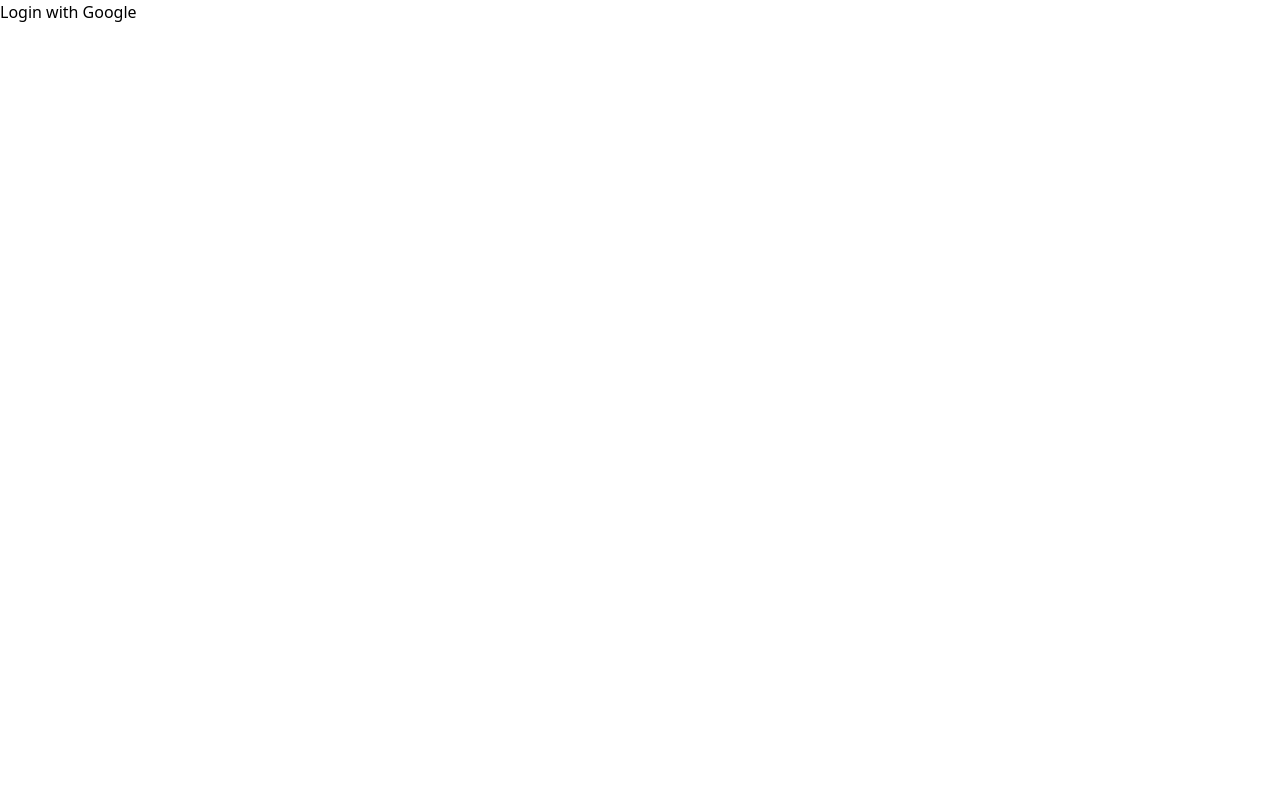
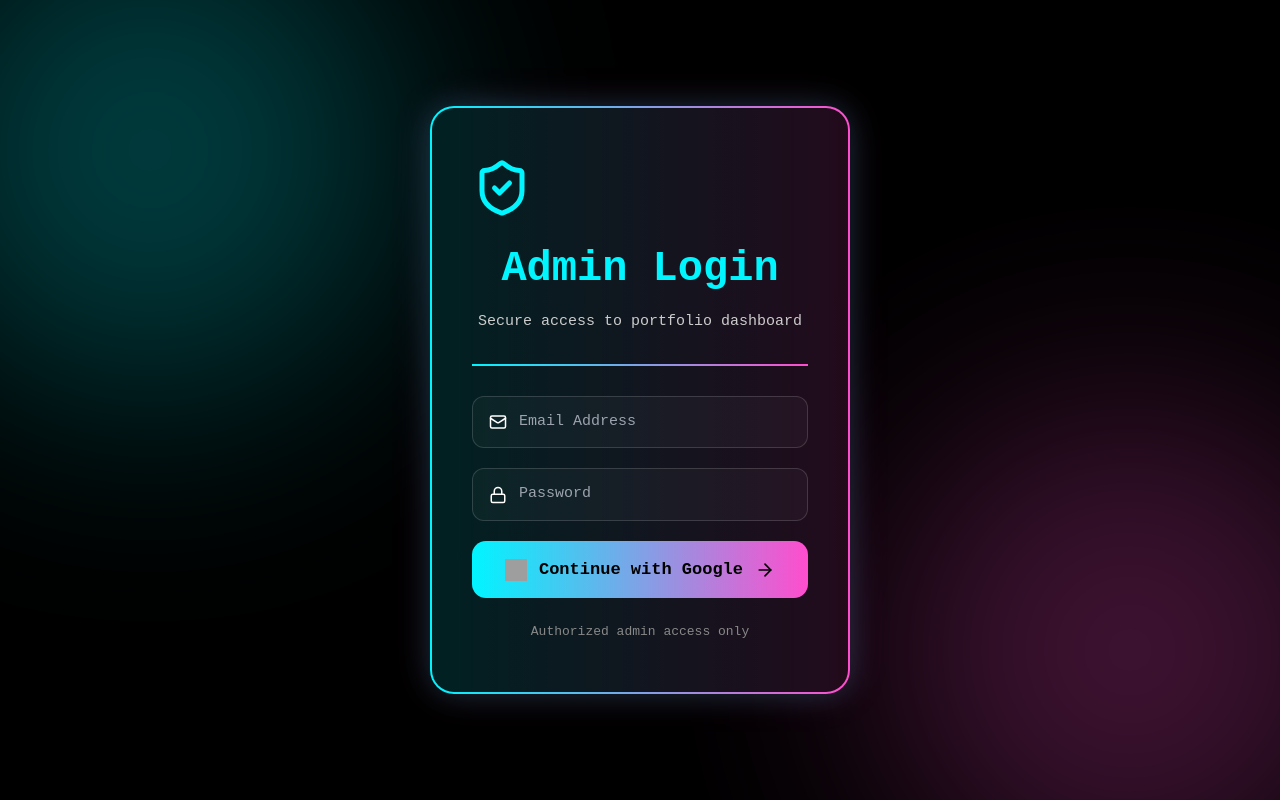
Before and after one commit to Soumya-xedux/S_Portfolio, a React (Create React App) app: page /login in a window 1280 px wide. Built offline with nearby package versions, Linux system fonts and the light colour scheme; grey boxes are pictures that could not be loaded.

Commit message:
upgrade Login Page UI

```diff
--- a/src/Pages/Login.jsx
+++ b/src/Pages/Login.jsx
@@ -1,33 +1,121 @@
 import { auth, provider, signInWithPopup } from "../firebase";
 
 import { useNavigate } from "react-router-dom";
+
+import styles from "./Login.module.css";
+
+import {
+  Mail,
+  Lock,
+  ShieldCheck,
+  ArrowRight,
+} from "lucide-react";
 
 const Login = () => {
   const navigate = useNavigate();
 
   const handleGoogleLogin = async () => {
     try {
-      const result = await signInWithPopup(auth, provider);
+      const result = await signInWithPopup(
+        auth,
+        provider
+      );
 
       const user = result.user;
-      if (user.email !== "luckyssoumya719@gmail.com") {
+
+      if (
+        user.email !==
+        "luckyssoumya719@gmail.com"
+      ) {
         alert("Unauthorized User");
         return;
       }
 
-      console.log(user);
-
-      localStorage.setItem("admin-auth", "true");
+      localStorage.setItem(
+        "admin-auth",
+        "true"
+      );
 
       navigate("/commander");
+
     } catch (err) {
       console.error(err);
+
+      alert("Google Login Failed");
     }
   };
 
   return (
-    <div>
-      <button onClick={handleGoogleLogin}>Login with Google</button>
+    <div className={styles.page}>
+      <div className={styles.container}>
+        {/* Glow Background */}
+        <div className={styles.glow1}></div>
+        <div className={styles.glow2}></div>
+
+        {/* Login Card */}
+        <div className={styles.card}>
+          {/* Icon */}
+          <div className={styles.iconWrapper}>
+            <ShieldCheck
+              size={60}
+              className={styles.icon}
+            />
+          </div>
+
+          {/* Heading */}
+          <h1 className={styles.title}>
+            Admin Login
+          </h1>
+
+          <p className={styles.subtitle}>
+            Secure access to portfolio dashboard
+          </p>
+
+          {/* Divider */}
+          <div className={styles.divider}></div>
+
+          {/* Fake Inputs */}
+          <div className={styles.inputBox}>
+            <Mail size={20} />
+
+            <input
+              type="text"
+              placeholder="Email Address"
+              disabled
+            />
+          </div>
+
+          <div className={styles.inputBox}>
+            <Lock size={20} />
+
+            <input
+              type="password"
+              placeholder="Password"
+              disabled
+            />
+          </div>
+
+          {/* Login Button */}
+          <button
+            className={styles.loginBtn}
+            onClick={handleGoogleLogin}
+          >
+            <img
+              src="https://cdn.jsdelivr.net/gh/devicons/devicon/icons/google/google-original.svg"
+              alt="google"
+            />
+
+            Continue with Google
+
+            <ArrowRight size={20} />
+          </button>
+
+          {/* Footer */}
+          <p className={styles.footer}>
+            Authorized admin access only
+          </p>
+        </div>
+      </div>
     </div>
   );
 };
--- /dev/null
+++ b/src/Pages/Login.module.css
@@ -0,0 +1,242 @@
+.page {
+  min-height: 100vh;
+  width: 100%;
+  background: black;
+  overflow: hidden;
+
+  display: flex;
+  justify-content: center;
+  align-items: center;
+
+  font-family: "Courier New", Courier, monospace;
+}
+
+.container {
+  position: relative;
+
+  width: 100%;
+  height: 100vh;
+
+  display: flex;
+  justify-content: center;
+  align-items: center;
+
+  overflow: hidden;
+}
+
+/* Glow Effects */
+
+.glow1,
+.glow2 {
+  position: absolute;
+
+  width: 500px;
+  height: 500px;
+
+  border-radius: 50%;
+
+  filter: blur(120px);
+
+  opacity: 0.25;
+}
+
+.glow1 {
+  background: #00f5ff;
+
+  top: -100px;
+  left: -100px;
+}
+
+.glow2 {
+  background: #ff4ecd;
+
+  bottom: -100px;
+  right: -100px;
+}
+
+/* Card */
+
+.card {
+  position: relative;
+  z-index: 2;
+
+  width: 420px;
+
+  padding: 50px 40px;
+
+  border-radius: 24px;
+
+  background: rgba(0, 0, 0, 0.7);
+
+  border: 2px solid transparent;
+
+  background-image:
+    linear-gradient(#000000dd, #000000dd),
+    linear-gradient(90deg, #00f5ff, #ff4ecd);
+
+  background-origin: border-box;
+  background-clip: padding-box, border-box;
+
+  backdrop-filter: blur(20px);
+
+  box-shadow:
+    0 0 30px rgba(0, 245, 255, 0.15),
+    0 0 40px rgba(255, 78, 205, 0.15);
+
+  text-align: center;
+}
+
+/* Icon */
+
+.iconWrapper {
+  margin-bottom: 20px;
+}
+
+.icon {
+  color: #00f5ff;
+}
+
+/* Text */
+
+.title {
+  color: #00f5ff;
+
+  font-size: 42px;
+
+  margin-bottom: 10px;
+
+  font-weight: bold;
+}
+
+.subtitle {
+  color: #cccccc;
+
+  font-size: 15px;
+
+  margin-bottom: 30px;
+}
+
+/* Divider */
+
+.divider {
+  width: 100%;
+  height: 2px;
+
+  margin-bottom: 30px;
+
+  background: linear-gradient(
+    90deg,
+    #00f5ff,
+    #ff4ecd
+  );
+}
+
+/* Inputs */
+
+.inputBox {
+  display: flex;
+  align-items: center;
+
+  gap: 12px;
+
+  width: 100%;
+
+  padding: 14px 16px;
+
+  margin-bottom: 20px;
+
+  border-radius: 12px;
+
+  border: 1px solid rgba(255, 255, 255, 0.15);
+
+  background: rgba(255, 255, 255, 0.03);
+
+  color: white;
+}
+
+.inputBox input {
+  width: 100%;
+
+  background: transparent;
+
+  border: none;
+
+  outline: none;
+
+  color: white;
+
+  font-size: 15px;
+}
+
+/* Button */
+
+.loginBtn {
+  width: 100%;
+
+  margin-top: 15px;
+
+  padding: 16px;
+
+  border: none;
+
+  border-radius: 14px;
+
+  background: linear-gradient(
+    90deg,
+    #00f5ff,
+    #ff4ecd
+  );
+
+  color: black;
+
+  font-size: 17px;
+
+  font-weight: bold;
+
+  cursor: pointer;
+
+  display: flex;
+  align-items: center;
+  justify-content: center;
+
+  gap: 12px;
+
+  transition: 0.3s ease;
+}
+
+.loginBtn img {
+  width: 22px;
+  height: 22px;
+}
+
+.loginBtn:hover {
+  transform: translateY(-2px);
+
+  box-shadow:
+    0 0 20px rgba(0, 245, 255, 0.4),
+    0 0 30px rgba(255, 78, 205, 0.4);
+}
+
+/* Footer */
+
+.footer {
+  margin-top: 24px;
+
+  color: #888;
+
+  font-size: 13px;
+}
+
+/* Responsive */
+
+@media (max-width: 500px) {
+  .card {
+    width: 90%;
+
+    padding: 40px 24px;
+  }
+
+  .title {
+    font-size: 32px;
+  }
+}
```
